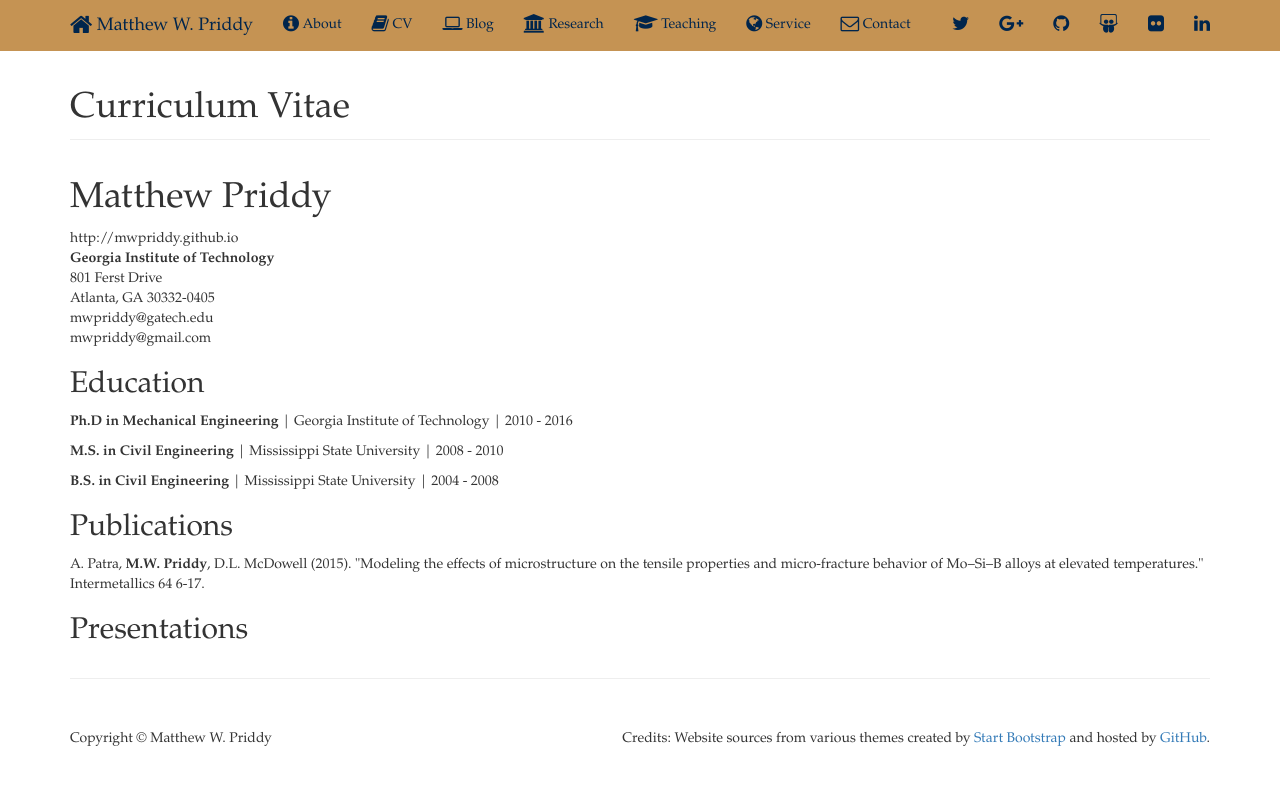
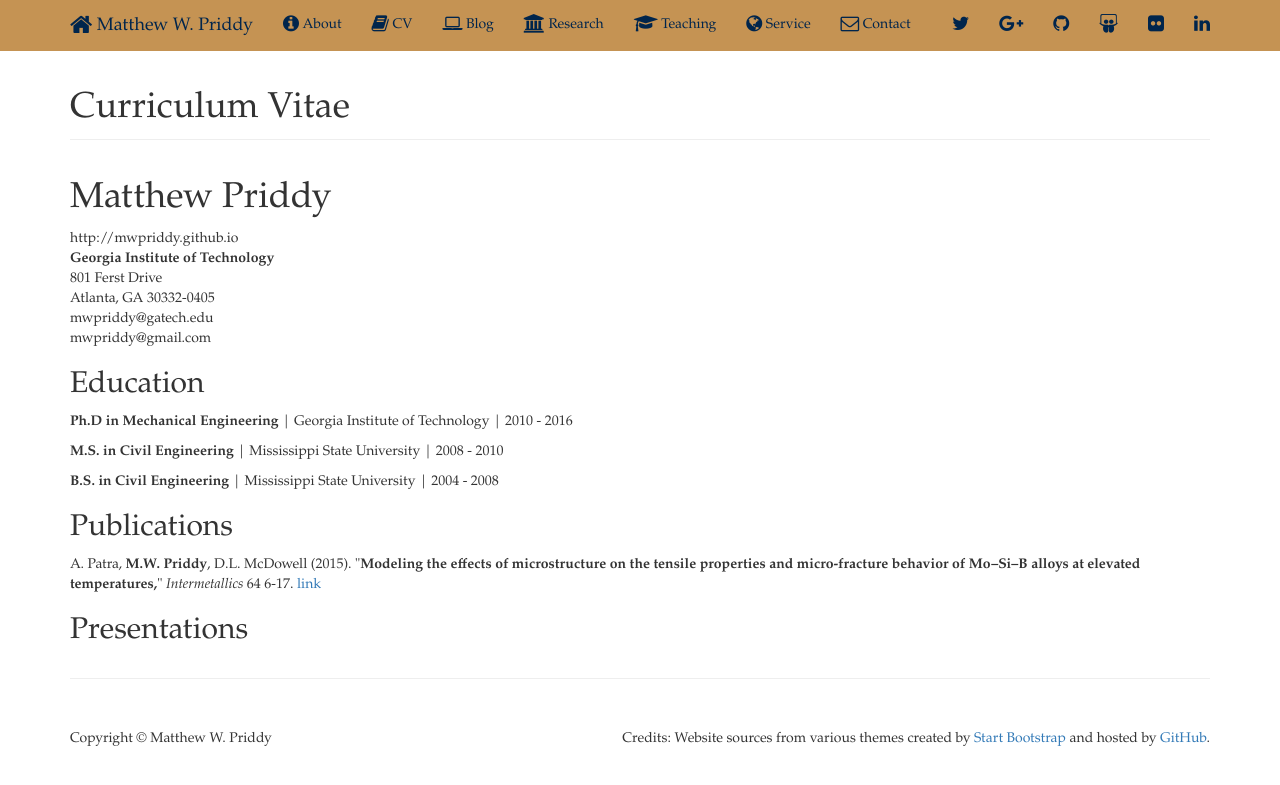
Before and after one commit to mwpriddy/mwpriddy.github.io, a Jekyll site: the page built from cv/index.html, in a window 1280 px wide. Shown: the top 785 px of the page. Built offline with Jekyll 4.4.1, drawn with Linux system fonts in a browser that asks for light colours; nearby versions of some CDN libraries; comment, search, counter and statistics services are not loaded.

Commit message:
update reference style and add link to article.
http://www.sciencedirect.com/science/article/pii/S0966979515000837

```diff
--- a/cv/index.html
+++ b/cv/index.html
@@ -28,7 +28,7 @@
 
 		<h2>Publications</h2>
 
-		<p>A. Patra, <strong>M.W. Priddy</strong>, D.L. McDowell (2015). "Modeling the effects of microstructure on the tensile properties and micro-fracture behavior of Mo–Si–B alloys at elevated temperatures." Intermetallics 64 6-17.</p>
+		<p>A. Patra, <strong>M.W. Priddy</strong>, D.L. McDowell (2015). "<strong>Modeling the effects of microstructure on the tensile properties and micro-fracture behavior of Mo–Si–B alloys at elevated temperatures,</strong>" <em>Intermetallics</em> 64 6-17. <a href="http://www.sciencedirect.com/science/article/pii/S0966979515000837">link</a></p>
 	<!--	<p><strong>Last Name, F.</strong> (204). Title of a Chapter You Wrote for a Book. In I.M Editor (Ed.), <em>The Book I Contributed To</em> (pp. 97-108). City, ST: Publisher Name. Chapter available at: <a href="#">http://permalink</a>. -->
 
 		<h2>Presentations</h2>
```
